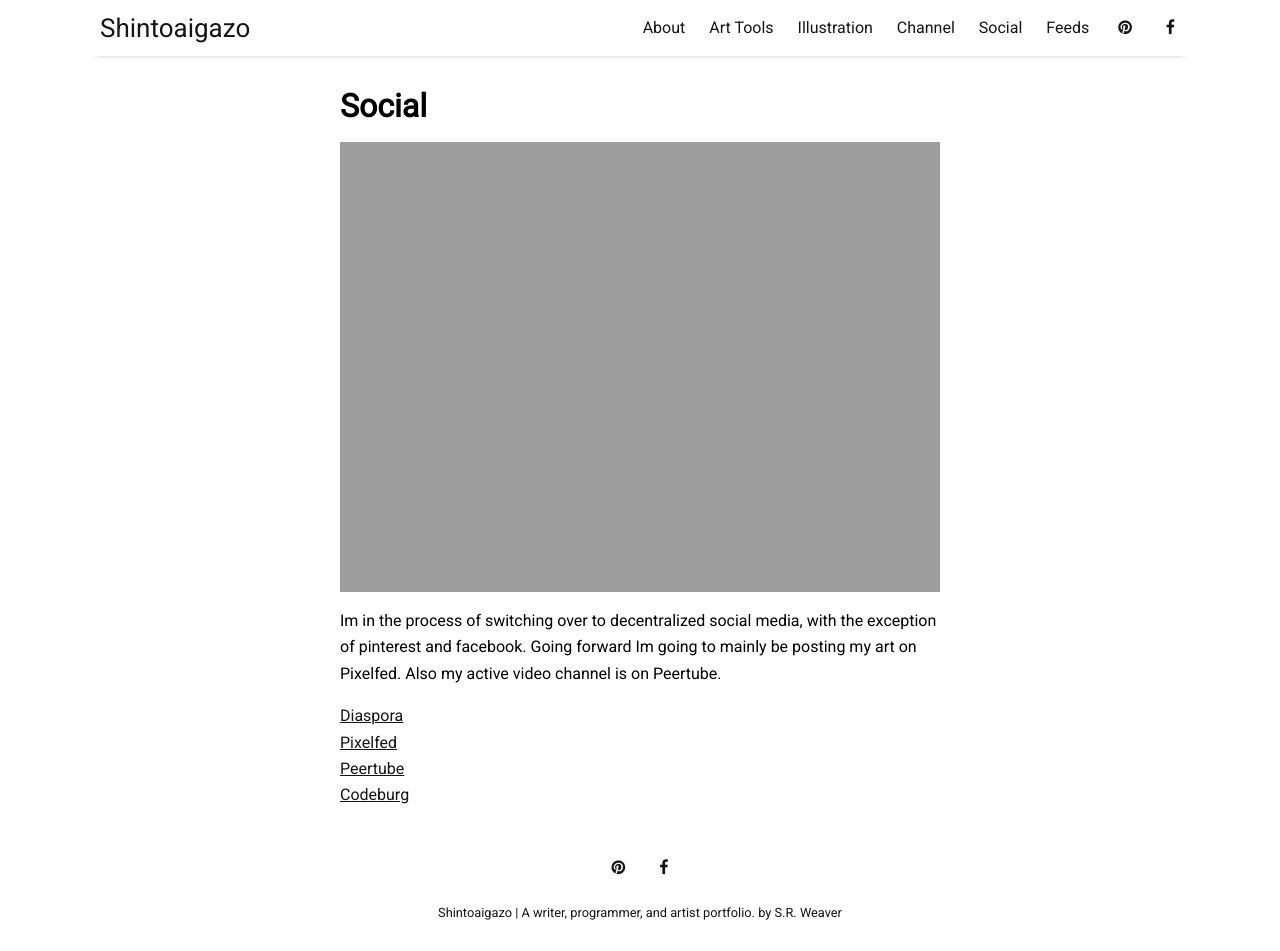
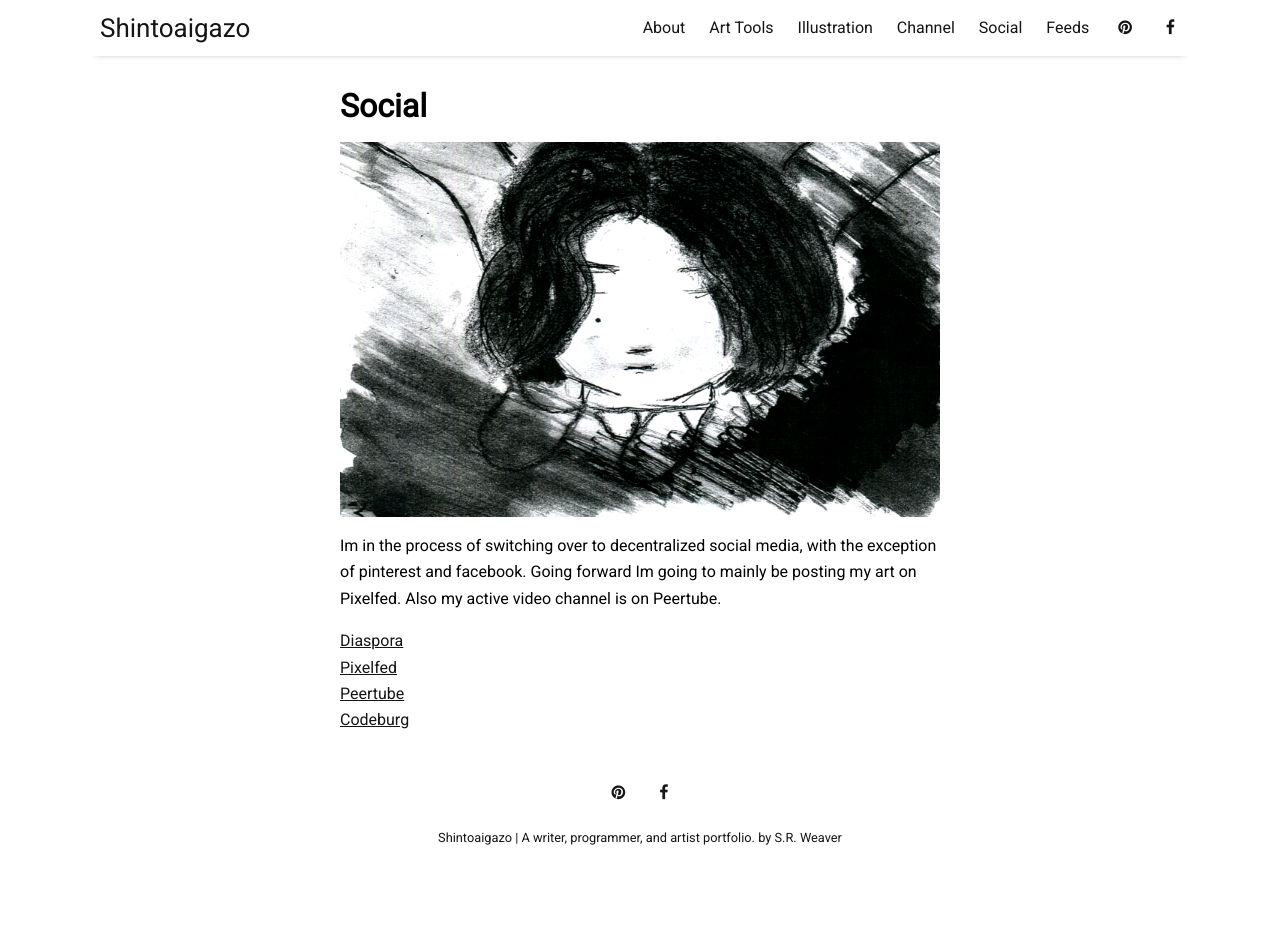
Before and after one commit to LWFlouisa/Portfolio, a Jekyll site: the page built from pages/social.md, in a window 1280 px wide and 951 px high. Built offline with Jekyll 4.4.1, drawn with Linux system fonts in a browser that asks for light colours; nearby versions of some CDN libraries.

Commit message:
Update social.md

```diff
--- a/pages/social.md
+++ b/pages/social.md
@@ -3,7 +3,7 @@
 title: Social
 permalink: /social
 ---
-<img src="https://lwflouisa.github.io/Portfolio/assets/img/redsnake.png" width="100%">
+<img src="https://lwflouisa.github.io/Portfolio/assets/img/uploadedfairy.png" width="100%">
 
 Im in the process of switching over to decentralized social media, with the exception of pinterest and facebook. Going forward Im going to mainly be posting my art on Pixelfed. Also my active video channel is on Peertube.
 
```
